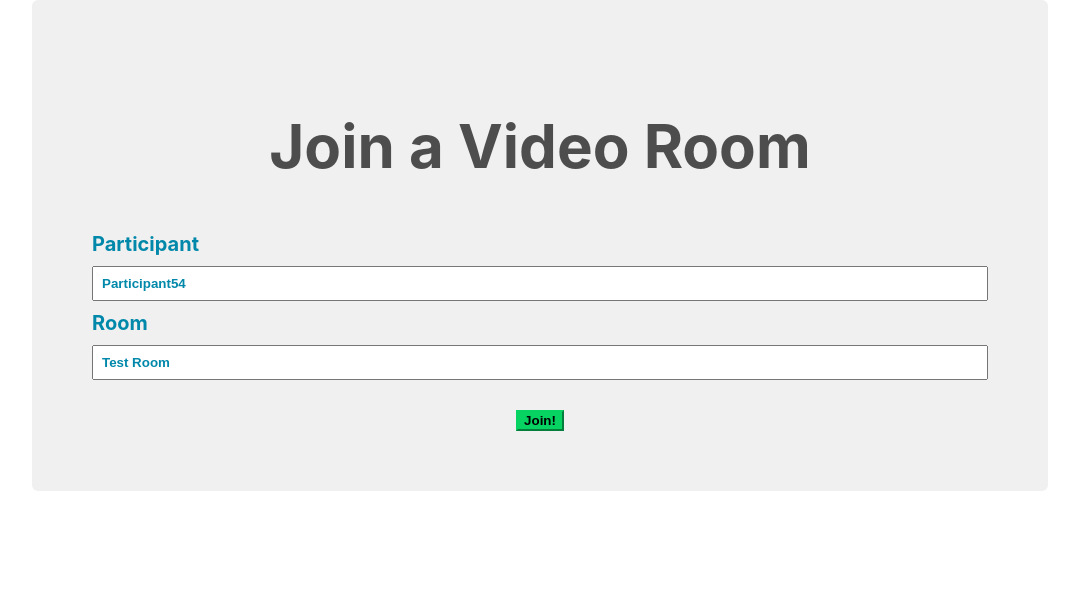
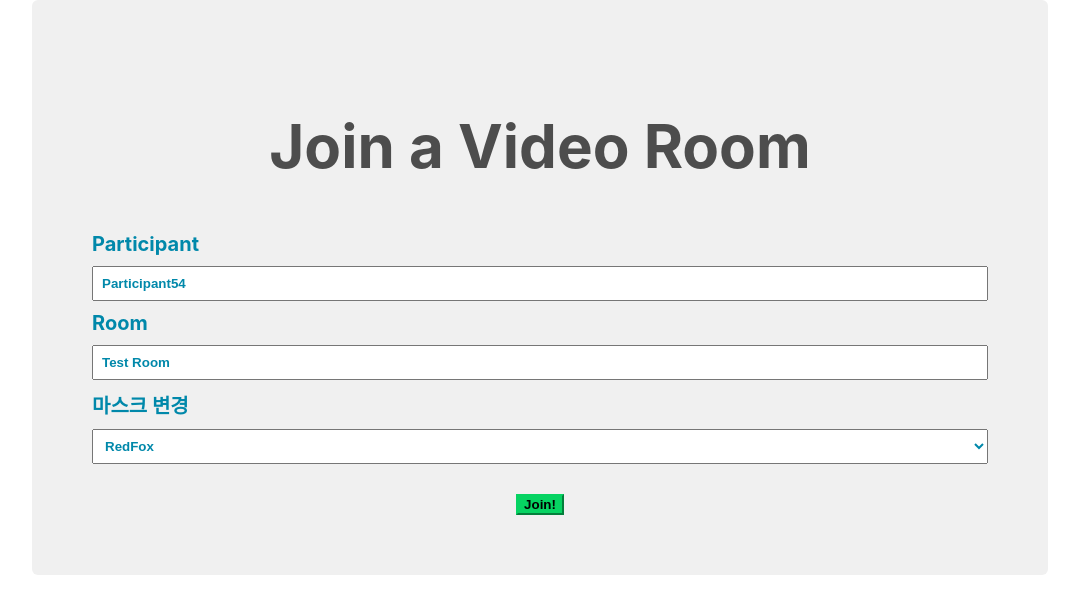
Before and after one commit to Never-Say-Die-A207/WhoAreYou, a React (Create React App) app in the folder S11P12A207-webrtc/frontend/: page /matching in a window 1280 px wide. Shown: the top 614 px of the page, without its empty margins (100-1179 px from the left). Built offline with nearby package versions, Linux system fonts and the light colour scheme.

Commit message:
상대방 표정 변화 및 마스크 정보 교환

```diff
--- a/S11P12A207-webrtc/frontend/src/components/openvidu/OpenVidu.js
+++ b/S11P12A207-webrtc/frontend/src/components/openvidu/OpenVidu.js
@@ -51,6 +51,13 @@ function OpenVidu() {
     const [participantName, setParticipantName] = useState('Participant' + Math.floor(Math.random() * 100));
     const [roomName, setRoomName] = useState('Test Room');
 
+    const [mask, setMask] = useState('RedFox');
+    const [maskRemote, setMaskRemote] = useState('');
+
+    function changeLoaclMaskValue(e) {
+        setMask(e.target.value)
+    };
+
     async function joinRoom() {
         const room = new Room();
         setRoom(room);
@@ -72,7 +79,7 @@ function OpenVidu() {
         });
 
         try {
-            const token = await getToken(roomName, participantName);
+            const token = await getToken(mask, participantName);
             await room.connect(LIVEKIT_URL, token);
             await room.localParticipant.enableCameraAndMicrophone();
             setLocalTrack(room.localParticipant.videoTrackPublications.values().next().value.videoTrack);
@@ -103,31 +110,20 @@ function OpenVidu() {
         });
 
         const body = await response.json();
+        console.log('상대방 마스크 정보')
+        console.log(body)
+        setMaskRemote(body.info.mask);
         return body;
     }
 
     //마스크 이름 넣기 주석
-    async function getToken(Mask, participantName) {
-
-        //다른 사람 통신 주석
-        // const mask_data = {
-        //     'userId': participantName,
-        //     'mask': Mask,
-        // };
-
-        // const response = await fetch(APPLICATION_SERVER_URL + 'facechat/', {
-        //         method: 'POST',
-        //         headers: {
-        //             "Content-Type": "application/json",
-        //             'ngrok-skip-browser-warning': 'skip-browser-warning'
-        //         },
-        //         body: JSON.stringify(mask_data)
-        //     }
-        // );
-
-        const bodydata = {
+    async function getToken(mask, participantName) {
+        console.log('내 마스크 정보')
+        console.log(mask)
+        // 다른 사람 통신 주석
+        const mask_data = {
             'userId': participantName,
-            'mask': ''
+            'mask': mask,
         };
 
         const response = await fetch(APPLICATION_SERVER_URL + 'facechat/', {
@@ -136,9 +132,10 @@ function OpenVidu() {
                     "Content-Type": "application/json",
                     'ngrok-skip-browser-warning': 'skip-browser-warning'
                 },
-                body: JSON.stringify(bodydata)
+                body: JSON.stringify(mask_data)
             }
-        )
+        );
+
 
         // const response = await fetch(APPLICATION_SERVER_URL + 'token', {
         //     method: 'POST',
@@ -194,6 +191,19 @@ function OpenVidu() {
                                     required
                                 />
                             </div>
+                            <div>
+                            <label htmlFor='mask-name'>마스크 변경</label>
+                                <select
+                                    id='mask-name'
+                                    className='form-control'
+                                    value={mask}
+                                    onChange={changeLoaclMaskValue}
+                                >
+                                    {/* <option value='' defaultValue='마스크 선택'>마스크 선택</option> */}
+                                    <option value='RedFox'>RedFox</option>
+                                    <option value="SpiderMan">SpiderMan</option>
+                                </select>
+                            </div>
                             <button
                                 className='btn btn-lg btn-success'
                                 type='submit'
@@ -214,7 +224,7 @@ function OpenVidu() {
           </div>
           <div id='layout-container'>
             {localTrack && (
-              <VideoComponentLocal track={localTrack} participantIdentity={participantName} local={true} />
+              <VideoComponentLocal track={localTrack} participantIdentity={participantName} local={true} mask={mask}/>
             )}
             {remoteTracks.map((remoteTrack) =>
               remoteTrack.trackPublication.kind === 'video' ? (
@@ -223,7 +233,9 @@ function OpenVidu() {
                   track={remoteTrack.trackPublication.videoTrack}
                   participantIdentity={remoteTrack.participantIdentity}
                   setExpressionData={setExpressionData} // setExpressionData 전달
+                  maskRemote = {maskRemote}
                 />
+
               ) : (
                 <AudioComponent
                   key={remoteTrack.trackPublication.trackSid}
--- a/S11P12A207-webrtc/frontend/src/components/openvidu/VideoComponent.js
+++ b/S11P12A207-webrtc/frontend/src/components/openvidu/VideoComponent.js
@@ -4,8 +4,9 @@ import * as cam from '@mediapipe/camera_utils';
 import RedFox from "./RedFox";
 import FaceRecognition from './FaceRecognition';
 import './VideoComponent.css';
+import SpiderMan from './SpiderMan';
 
-function VideoComponent({ track, participantIdentity, setExpressionData, local = false }) {
+function VideoComponent({ track, participantIdentity, setExpressionData, local = false, maskRemote }) {
   const videoElement2 = useRef(null);
   const [landmarks, setLandmarks] = useState(null);
 
@@ -51,7 +52,9 @@ function VideoComponent({ track, participantIdentity, setExpressionData, local =
         <p>{participantIdentity + (local ? " (You)" : "")}</p>
       </div>
       <video ref={videoElement2} id={track.sid} style={{ display: 'none' }} />
-      <RedFox landmarks={landmarks} videoElement={videoElement2} />
+      {/* <RedFox landmarks={landmarks} videoElement={videoElement2} /> */}
+      {maskRemote === 'RedFox' && <RedFox landmarks={landmarks} videoElement={videoElement2} />}
+    {maskRemote === 'SpiderMan' && <SpiderMan landmarks={landmarks} videoElement={videoElement2} />}
       <FaceRecognition videoElement={videoElement2} setExpressionData={setExpressionData} />
     </div>
   );
--- a/S11P12A207-webrtc/frontend/src/components/openvidu/VideoComponentLocal.js
+++ b/S11P12A207-webrtc/frontend/src/components/openvidu/VideoComponentLocal.js
@@ -7,7 +7,7 @@ import * as cam from '@mediapipe/camera_utils';
 import RedFox from "./RedFox";
 import SpiderMan from "./SpiderMan";
 
-function VideoComponentLocal({ track, participantIdentity, local}) {
+function VideoComponentLocal({ track, participantIdentity, local, mask}) {
     const videoElement = useRef(null);
     const canvasRef = useRef(null);
     const connect = window.drawConnectors;
@@ -83,10 +83,11 @@ function VideoComponentLocal({ track, participantIdentity, local}) {
             {/* dispaly있음 */}
 
             <canvas ref={canvasRef} className="output_canvas" width="1280" height="720" style={{ transform: 'scaleX(-1)', position: 'absolute', left:'0'}}></canvas>
+
             {/* <RedFox landmarks={landmarks} videoElement={videoElement} /> */}
-            <SpiderMan landmarks={landmarks} videoElement={videoElement}/>
-            {/* {mask === 'redfox' && <RedFox landmarks={landmarks} videoElement={videoElement} />}
-            {mask === 'spiderman' && <SpiderMan landmarks={landmarks} videoElement={videoElement} />} */}
+            {/* <SpiderMan landmarks={landmarks} videoElement={videoElement}/> */}
+            {mask === 'RedFox' && <RedFox landmarks={landmarks} videoElement={videoElement} />}
+            {mask === 'SpiderMan' && <SpiderMan landmarks={landmarks} videoElement={videoElement} />}
         </div>
     );
 }
```
